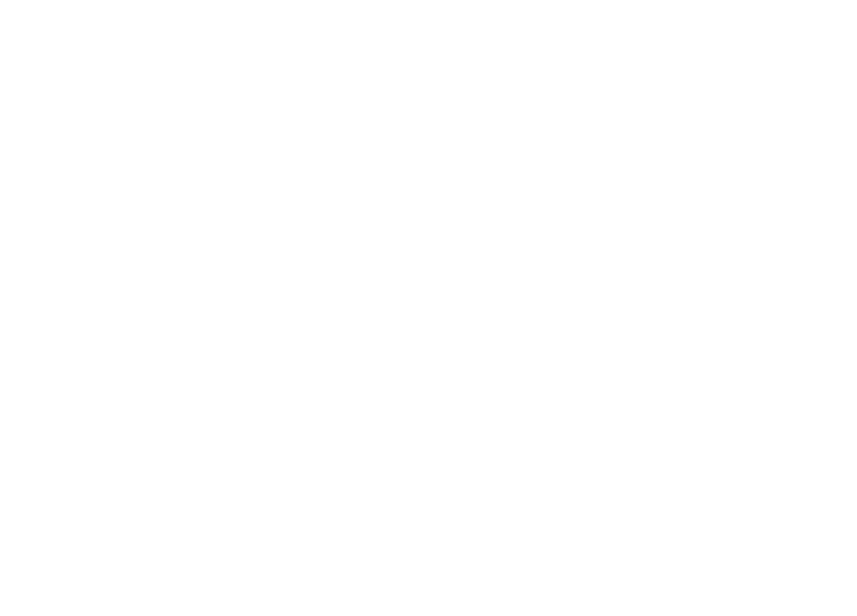
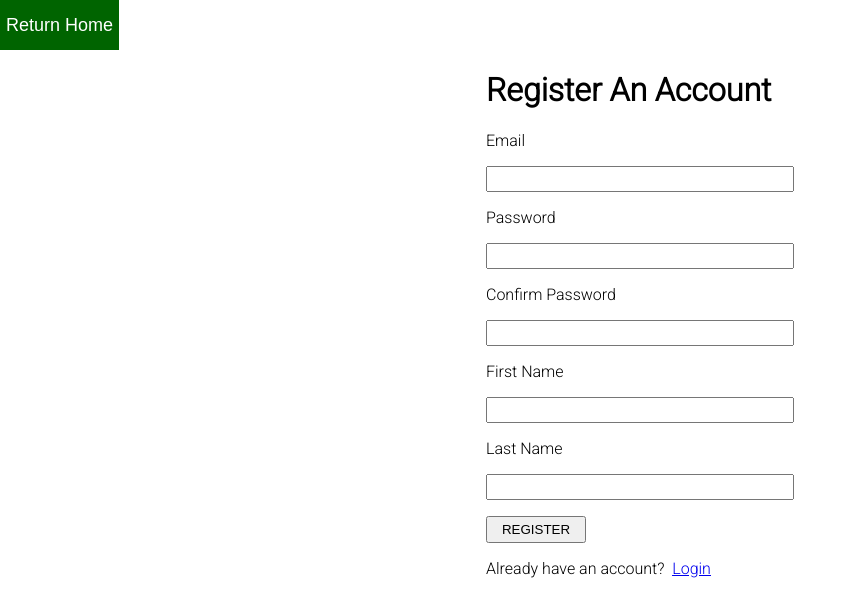
Before and after one commit to ltn18/SafeQ, a React (Create React App) app: page /register in a window 1280 px wide. Shown: the top 616 px of the page, without its empty margins (0-857 px from the left). Built offline with nearby package versions, Linux system fonts and the light colour scheme.

Commit message:
7:13AM Jan-18-2021: Update Readme & Refract code

```diff
--- a/src/App.js
+++ b/src/App.js
@@ -5,11 +5,13 @@ import {
   Route
 } from "react-router-dom";
 
-import Home from "./Home";
-import Attend from "./Attend";
-import Schedule from "./Schedule";
-import Login from "./Login";
-import Confirmation from "./Confirmation";
+import Home from "./components/Home";
+import Attend from "./components/Attend";
+import Schedule from "./components/Schedule";
+import Login from "./components/Login";
+import Confirmation from "./components/Confirmation";
+import ForgetPassword from "./components/ForgetPassword";
+import Register from "./components/Register";
 
 const App = () => {
   return (
@@ -19,6 +21,8 @@ const App = () => {
       <Route exact path="/attend" component={Attend}></Route>
       <Route exact path="/schedule" component={Schedule}></Route>
       <Route exact path="/login" component={Login}></Route>
+      <Route exact path="/forget-password" component={ForgetPassword}></Route>
+      <Route exact path="/register" component={Register}></Route>
       <Route path="/:email/:slot" component={Confirmation}></Route>
     </Router>
   )
--- a/src/Attend.js
+++ b/src/components/Attend.js
@@ -6,19 +6,32 @@ import {
 
 const Attend = () => {
   const [email, setEmail] = useState(null);
+  const [username, setUsername] = useState("Lam");
 
   const handleEmailChange = (e) => {
     setEmail(e.target.value);
   }
 
+  const handleSignout = () => {
+
+  }
+
   return (
     <Router>
       <div style={{ fontFamily: "Roboto" }}>
-        <Link to="/home">
-          <button className="backButton">
-            <span style={{ fontSize: 18 }}>Return Home</span>
-          </button>
-        </Link>
+        <div style={{display: "flex", justifyContent: "space-between"}}>
+          <Link to="/home">
+            <button className="backButton">
+              <span style={{ fontSize: 18 }}>Return Home</span>
+            </button>
+          </Link>
+          <div style={{marginRight: 30, marginTop: 15}}>
+            <p style={{fontSize: 20}} className="typewriter">Hi, {username}!</p>
+            <Link to="/">
+              <button style={{marginTop: 5, fontSize: 20}} onClick={handleSignout}>Sign out</button>
+            </Link>
+          </div>
+        </div>
         <div style={{ display: "flex", justifyContent: "center" }}>
           <div style={{ flexDirection: "column" }}>
             <div>
--- a/src/Confirmation.js
+++ b/src/components/Confirmation.js
@@ -2,9 +2,10 @@ import React, {useState} from "react";
 import { BrowserRouter as Router, Link } from "react-router-dom";
 
 const Confirmation = () => {
-  const [email, setEmail] = useState();
+  const [email, setEmail] = useState("ltn18@case.edu");
   const [password, setPassword] = useState();
   const [login, setLogin] = useState(true);
+  const [notes, setNotes] = useState();
 
   const handleEmailChange = (e) => {
     setEmail(e.target.value);
@@ -15,11 +16,11 @@ const Confirmation = () => {
   }
 
   const handleSubmit = () => {
-    console.log(email + " " + password);
+    console.log(email + " " + password + " " + notes);
   }
 
-  const handleNotes = () => {
-
+  const handleNotes = (e) => {
+    setNotes(e.target.value)
   }
 
   return (
@@ -39,12 +40,13 @@ const Confirmation = () => {
                 <div style={{border: "1px solid black", padding: 10, marginBottom: 30}}>
                   <h2>Your appointment's information</h2>
                   <p><b>With:</b> Lam Nguyen</p>
+                  <p><b>Contact:</b> {email}</p>
                   <p><b>Time:</b> 9:00 AM</p>
                   <p><b>Location:</b> 1107B</p>
                   <p style={{fontWeight: "bold", color: "red", width: 400}}>Make sure to arrive in-time for the appointment!</p>
                 </div>
                 <p><b>Notes before meeting (300 characters max)</b></p>
-                <textarea maxlength="300" type="text" onChange={handleEmailChange} name="notes" style={{width: 400, height: 125, overflowWrap: "break-word"}}/>
+                <textarea maxlength="300" type="text" onChange={handleNotes} name="notes" style={{width: 400, height: 125, overflowWrap: "break-word"}}/>
                 <p>
                   <button style={{width: 100, height: 27}} onClick={handleSubmit}>SUBMIT</button>
                 </p>
--- /dev/null
+++ b/src/components/ForgetPassword.js
@@ -0,0 +1,48 @@
+import React, {useState} from "react";
+import { BrowserRouter as Router, Link } from "react-router-dom";
+
+const ForgetPassword = () => {
+  const [email, setEmail] = useState();
+
+  const handleEmailChange = (e) => {
+    setEmail(e.target.value);
+  }
+
+  const handleSubmit = () => {
+    console.log(email);
+  }
+
+  return (
+    <Router>
+      <div style={{ fontFamily: "Roboto" }}>
+        <Link to="/home">
+          <button className="backButton">
+            <span style={{ fontSize: 18 }}>Return Home</span>
+          </button>
+        </Link>
+        <div style={{ display: "flex", justifyContent: "center" }}>
+          <div style={{ flexDirection: "column" }}>
+            <div>
+              <h1>Reset Password</h1>
+              <p>Email</p>
+              <input type="email" onChange={handleEmailChange} name="email" style={{width: 300, height: 20}}/>
+              <p>
+                <button style={{width: 100, height: 27}} onClick={handleSubmit}>RESER</button>
+              </p>
+              <p>
+                Don't have an account?&nbsp;&nbsp;
+                <Link to="/register">
+                  <span style={{textDecoration: "underline"}}>Register</span>
+                </Link>
+              </p>
+            </div>
+          </div>
+        </div>
+      </div>
+    </Router>
+  );
+};
+
+
+
+export default ForgetPassword;
--- /dev/null
+++ b/src/components/Register.js
@@ -0,0 +1,76 @@
+import React, {useState} from "react";
+import { BrowserRouter as Router, Link } from "react-router-dom";
+
+const Register = () => {
+  const [email, setEmail] = useState();
+  const [password, setPassword] = useState();
+  const [confirmPassword, setConfirmPassword] = useState();
+  const [firstName, setFirstName] = useState();
+  const [lastName, setLastName] = useState();
+
+  const handleEmail = (e) => {
+    setEmail(e.target.value);
+  }
+
+  const handlePassword = (e) => {
+    setPassword(e.target.value);
+  }
+
+  const handleConfirmPassword = (e) => {
+    setConfirmPassword(e.target.value);
+  }
+
+  const handleFirstName = (e) => {
+    setFirstName(e.target.value);
+  }
+
+  const handleLastName = (e) => {
+    setLastName(e.target.value);
+  }
+
+  const handleSubmit = () => {
+    console.log(email + " " + password + " " + confirmPassword + " " + firstName + " " + lastName);
+  }
+
+  return (
+    <Router>
+      <div style={{ fontFamily: "Roboto" }}>
+        <Link to="/home">
+          <button className="backButton">
+            <span style={{ fontSize: 18 }}>Return Home</span>
+          </button>
+        </Link>
+        <div style={{ display: "flex", justifyContent: "center" }}>
+          <div style={{ flexDirection: "column" }}>
+            <div>
+              <h1>Register An Account</h1>
+              <p>Email</p>
+              <input type="email" onChange={handleEmail} name="email" style={{width: 300, height: 20}}/>
+              <p>Password</p>
+              <input type="password" onChange={handlePassword} name="password" style={{width: 300, height: 20}}/>
+              <p>Confirm Password</p>
+              <input type="password" onChange={handleConfirmPassword} name="confirm-password" style={{width: 300, height: 20}}/>
+              <p>First Name</p>
+              <input type="text" onChange={handleFirstName} name="first-name" style={{width: 300, height: 20}}/>
+              <p>Last Name</p>
+              <input type="text" onChange={handleLastName} name="last-name" style={{width: 300, height: 20}}/>
+              <p>
+                <button style={{width: 100, height: 27}} onClick={handleSubmit}>REGISTER</button>
+              </p>
+              <p>
+                Already have an account?&nbsp;&nbsp;
+                <Link to="/login">
+                  <span style={{textDecoration: "underline"}}>Login</span>
+                </Link>
+              </p>
+            </div>
+          </div>
+        </div>
+      </div>
+    </Router>
+  );
+};
+
+
+
+export default Register;
--- a/src/Schedule.js
+++ b/src/components/Schedule.js
@@ -41,9 +41,9 @@ const Schedule = () => {
             </button>
           </Link>
           <div style={{marginRight: 30, marginTop: 15}}>
-            <p style={{fontSize: 20}} className="typewriter">Hello {username}, let's schedule meetings!</p>
+            <p style={{fontSize: 20}} className="typewriter">Hi, {username}!</p>
             <Link to="/">
-              <button style={{marginLeft: 315, marginTop: 5, fontSize: 20}} onClick={handleSignout}>Sign out</button>
+              <button style={{marginTop: 5, fontSize: 20}} onClick={handleSignout}>Sign out</button>
             </Link>
           </div>
         </div>
```
Also changed, not shown: src/controller/attend/Main.js (added, +12 -0 lines), public/lucidflow.PNG (added), src/Readme.md, src/components/Home.js (renamed from src/Home.js), src/components/Login.js (renamed from src/Login.js).
